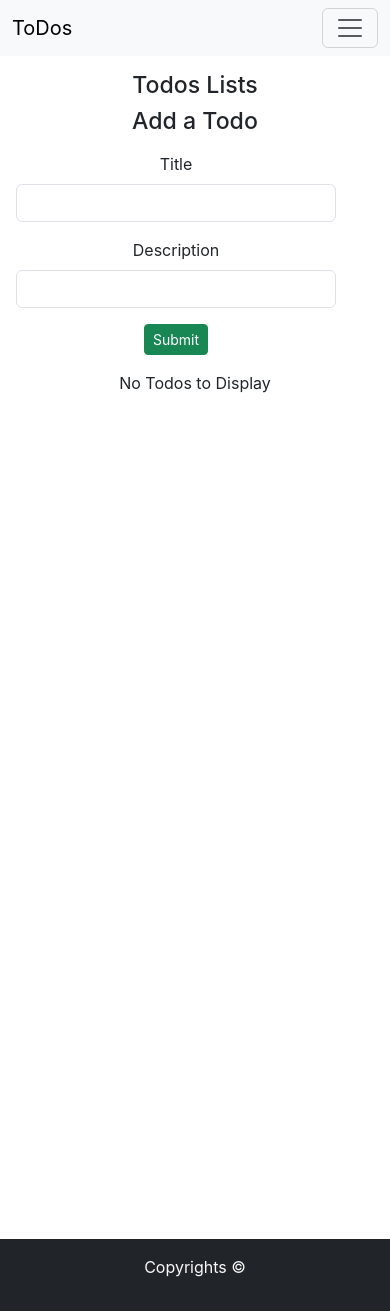
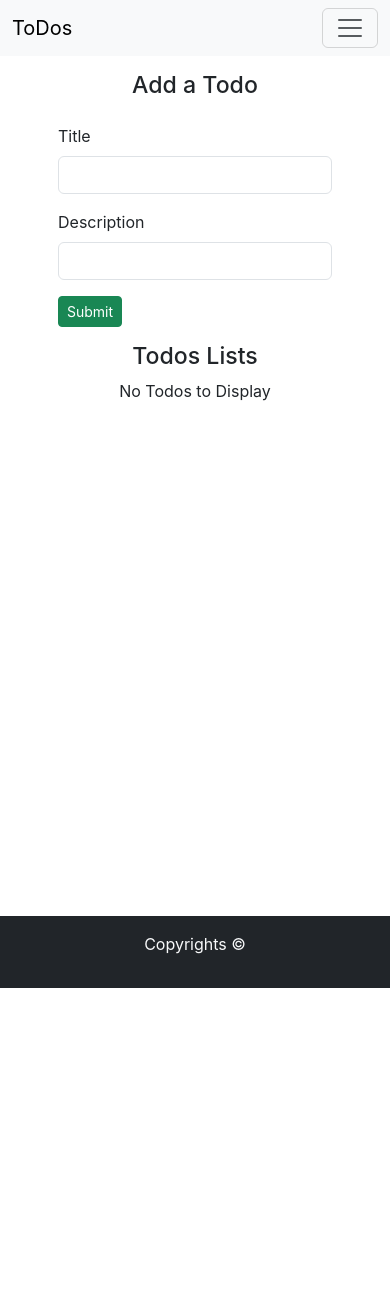
Before and after one commit to DoDoxD1/todos, a React (Create React App) app: page / in a window 390 px wide. After the commit the page ends 988 px from the top, so only its background shows below. Built offline with nearby package versions, Linux system fonts and the light colour scheme.

Commit message:
responsive design changes

```diff
--- a/src/App.js
+++ b/src/App.js
@@ -7,13 +7,7 @@ import { useState } from 'react';
 function App() {
   let initTodo;
   if (localStorage.getItem('Todos') === null) {
-    initTodo = [
-      // {
-      //   sno: 1,
-      //   title: 'Example Todo',
-      //   describe: 'Example Desc',
-      // },
-    ];
+    initTodo = [];
   } else {
     initTodo = JSON.parse(localStorage.getItem('Todos'));
   }
@@ -22,7 +16,7 @@ function App() {
 
   const addTodo = (title, desc) => {
     const newTodo = {
-      sno: todos.length + 1,
+      sno: todos.length === 0 ? 1 : todos[todos.length - 1].sno + 1,
       title: title,
       desc: desc,
     };
@@ -31,7 +25,6 @@ function App() {
     localStorage.setItem('Todos', JSON.stringify(todos));
   };
   const deleteTodo = (todoitem) => {
-    // console.log('Im delete', todoitem);
     setTodos(
       todos.filter((todo) => {
         return todo !== todoitem;
@@ -39,20 +32,11 @@ function App() {
     );
     localStorage.setItem('Todos', JSON.stringify(todos));
   };
-  const myStyle = {
-    display: 'flex',
-    flexDirection: 'column',
-    alignItems: 'center',
-  };
+
   return (
     <>
       <Header />
-      <Todo
-        style={myStyle}
-        todos={todos}
-        addTodo={addTodo}
-        deleteTodo={deleteTodo}
-      />
+      <Todo todos={todos} addTodo={addTodo} deleteTodo={deleteTodo} />
       <Footer />
     </>
   );
--- a/src/MyComponents/AddTodo.js
+++ b/src/MyComponents/AddTodo.js
@@ -17,7 +17,7 @@ export default function AddTodo(props) {
   };
   return (
     <>
-      <h3 className="text-left">Add a Todo</h3>
+      <h3>Add a Todo</h3>
       <form style={formStyle} className="m-3 " onSubmit={submit}>
         <div className="mb-3">
           <label htmlFor="InputTitle" className="form-label">
--- a/src/MyComponents/Footer.js
+++ b/src/MyComponents/Footer.js
@@ -1,11 +1,8 @@
 import React from 'react';
 
 export default function Footer() {
-  let FooterStyle = {
-    marginTop: '100vh',
-  };
   return (
-    <div className="bg-dark text-light p-3 text-center" style={FooterStyle}>
+    <div className="bg-dark text-light p-3 text-center">
       <p>Copyrights &copy;</p>
     </div>
   );
--- a/src/MyComponents/TodoItem.js
+++ b/src/MyComponents/TodoItem.js
@@ -2,7 +2,8 @@ import React from 'react';
 
 export default function TodoItem({ todo, deleteTodo }) {
   let style = {
-    width: '40rem',
+    width: '40%',
+    border: 'none',
   };
   return (
     <>
@@ -19,6 +20,7 @@ export default function TodoItem({ todo, deleteTodo }) {
             Delete
           </button>
         </div>
+        <hr></hr>
       </div>
     </>
   );
--- a/src/MyComponents/TodosList.js
+++ b/src/MyComponents/TodosList.js
@@ -3,11 +3,17 @@ import TodoItem from './TodoItem';
 import AddTodo from './AddTodo';
 
 export default function Todo({ todos, deleteTodo, addTodo }) {
+  const myStyle = {
+    display: 'flex',
+    flexDirection: 'column',
+    alignItems: 'center',
+    minHeight: '100vh',
+  };
   return (
     <>
-      <div className="text-center mt-3">
+      <div className="mt-3" style={myStyle}>
+        <AddTodo addTodo={addTodo} />
         <h3>Todos Lists</h3>
-        <AddTodo addTodo={addTodo} />
         {todos.length === 0
           ? 'No Todos to Display'
           : todos.map((todoitem) => {
```
